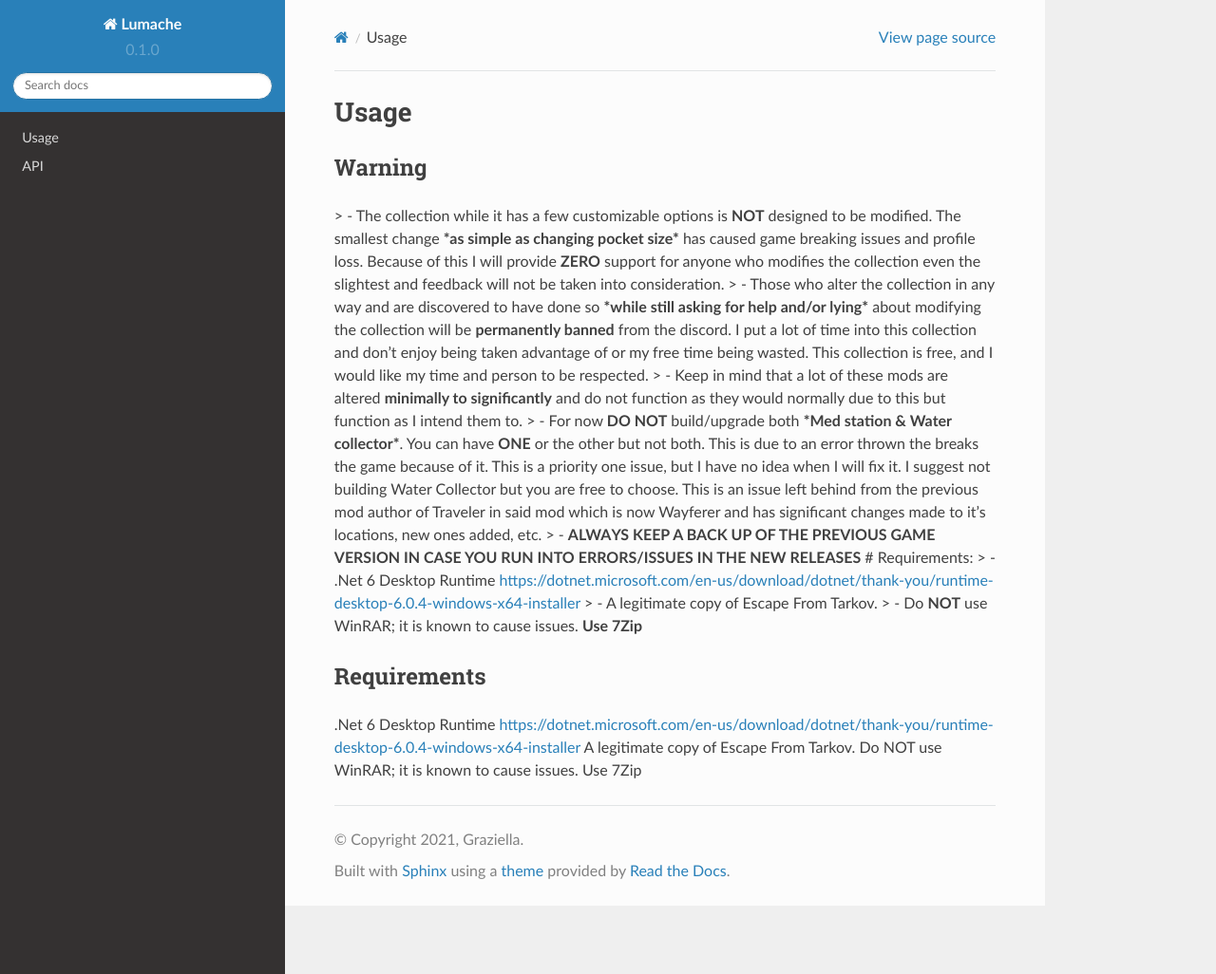
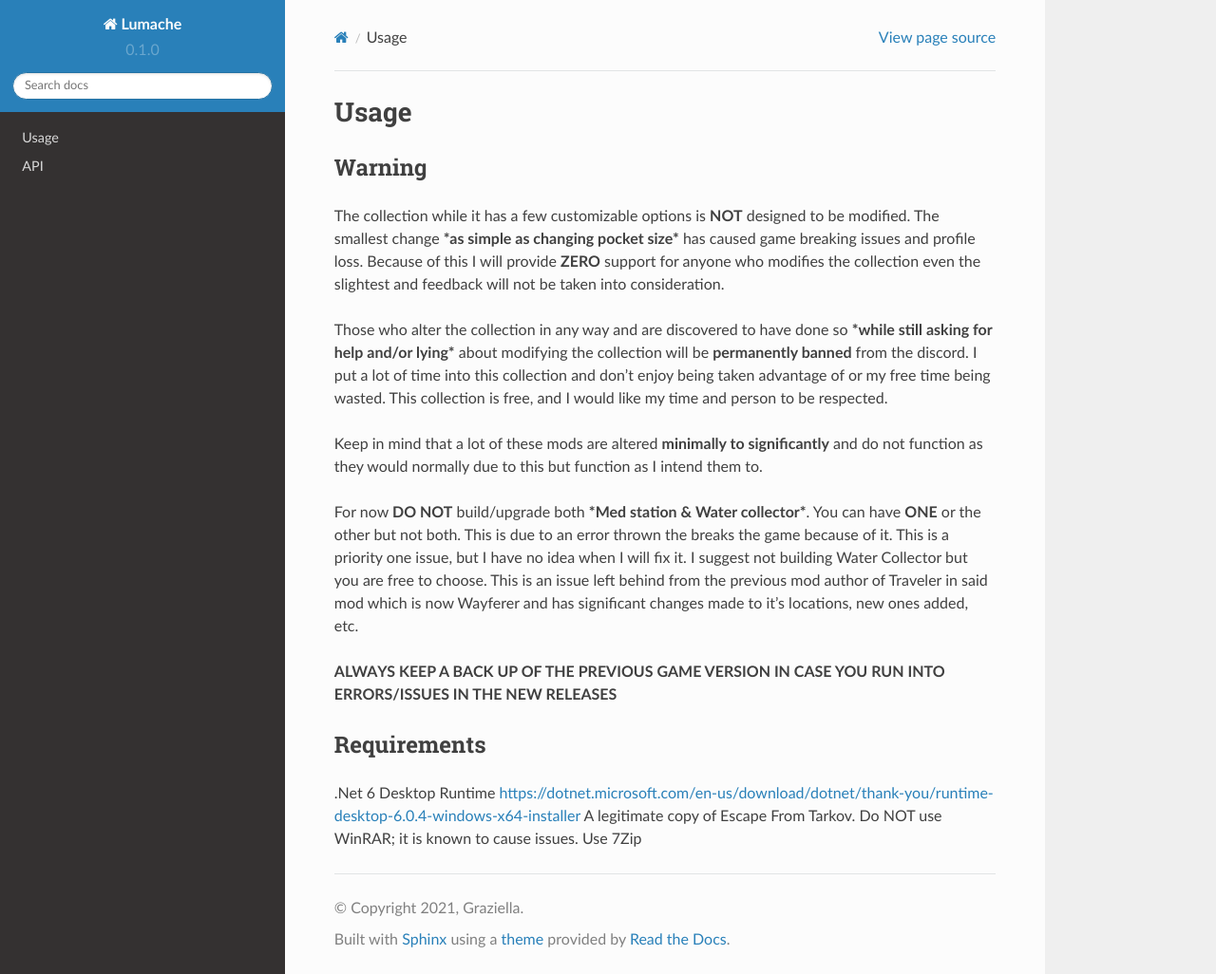
Before and after one commit to leftygithub/Beyond-The-Borders---Legacy-Edition-3.7.6.-, a Sphinx documentation site: the page built from docs/source/warning.rst, in a window 1280 px wide and 1026 px high. Shown: the whole window at 95% size. Built offline with Sphinx 7.4.7 and the Read the Docs theme 2.0.0, drawn with Linux system fonts in a browser that asks for light colours.

Commit message:
Added functions

```diff
--- a/docs/source/warning.rst
+++ b/docs/source/warning.rst
@@ -6,16 +6,15 @@ Usage
 Warning
 ------------
 
-> - The collection while it has a few customizable options is **NOT** designed to be modified. The smallest change ***as simple as changing pocket size*** has caused game breaking issues and profile loss. Because of this I will provide **ZERO** support for anyone who modifies the collection even the slightest and feedback will not be taken into consideration.
->  - Those who alter the collection in any way and are discovered to have done so ***while still asking for help and/or lying*** about modifying the collection will be **permanently banned** from the discord. I put a lot of time into this collection and don't enjoy being taken advantage of or my free time being wasted. This collection is free, and I would like my time and person to be respected.
-> - Keep in mind that a lot of these mods are altered **minimally to significantly** and do not function as they would normally due to this but function as I intend them to.
-> - For now **DO NOT** build/upgrade both ***Med station & Water collector***. You can have **ONE** or the other but not both. This is due to an error thrown the breaks the game because of it. This is a priority one issue, but I have no idea when I will fix it. I suggest not building Water Collector but you are free to choose. This is an issue left behind from the previous mod author of Traveler in said mod which is now Wayferer and has significant changes made to it's locations, new ones added, etc.
-> - **ALWAYS KEEP A BACK UP OF THE PREVIOUS GAME VERSION IN CASE YOU RUN INTO ERRORS/ISSUES IN THE NEW RELEASES**
-# Requirements:
->  - .Net 6 Desktop Runtime https://dotnet.microsoft.com/en-us/download/dotnet/thank-you/runtime-desktop-6.0.4-windows-x64-installer
->  - A legitimate copy of Escape From Tarkov.
->  - Do **NOT** use WinRAR; it is known to cause issues. **Use 7Zip**
+The collection while it has a few customizable options is **NOT** designed to be modified. The smallest change ***as simple as changing pocket size*** has caused game breaking issues and profile loss. Because of this I will provide **ZERO** support for anyone who modifies the collection even the slightest and feedback will not be taken into consideration.
 
+Those who alter the collection in any way and are discovered to have done so ***while still asking for help and/or lying*** about modifying the collection will be **permanently banned** from the discord. I put a lot of time into this collection and don't enjoy being taken advantage of or my free time being wasted. This collection is free, and I would like my time and person to be respected.\
+
+Keep in mind that a lot of these mods are altered **minimally to significantly** and do not function as they would normally due to this but function as I intend them to.
+
+For now **DO NOT** build/upgrade both ***Med station & Water collector***. You can have **ONE** or the other but not both. This is due to an error thrown the breaks the game because of it. This is a priority one issue, but I have no idea when I will fix it. I suggest not building Water Collector but you are free to choose. This is an issue left behind from the previous mod author of Traveler in said mod which is now Wayferer and has significant changes made to it's locations, new ones added, etc.
+
+**ALWAYS KEEP A BACK UP OF THE PREVIOUS GAME VERSION IN CASE YOU RUN INTO ERRORS/ISSUES IN THE NEW RELEASES**
 
 Requirements
 ------------
```
Also changed, not shown: docs/source/usage.rst (+32 -8 lines).
